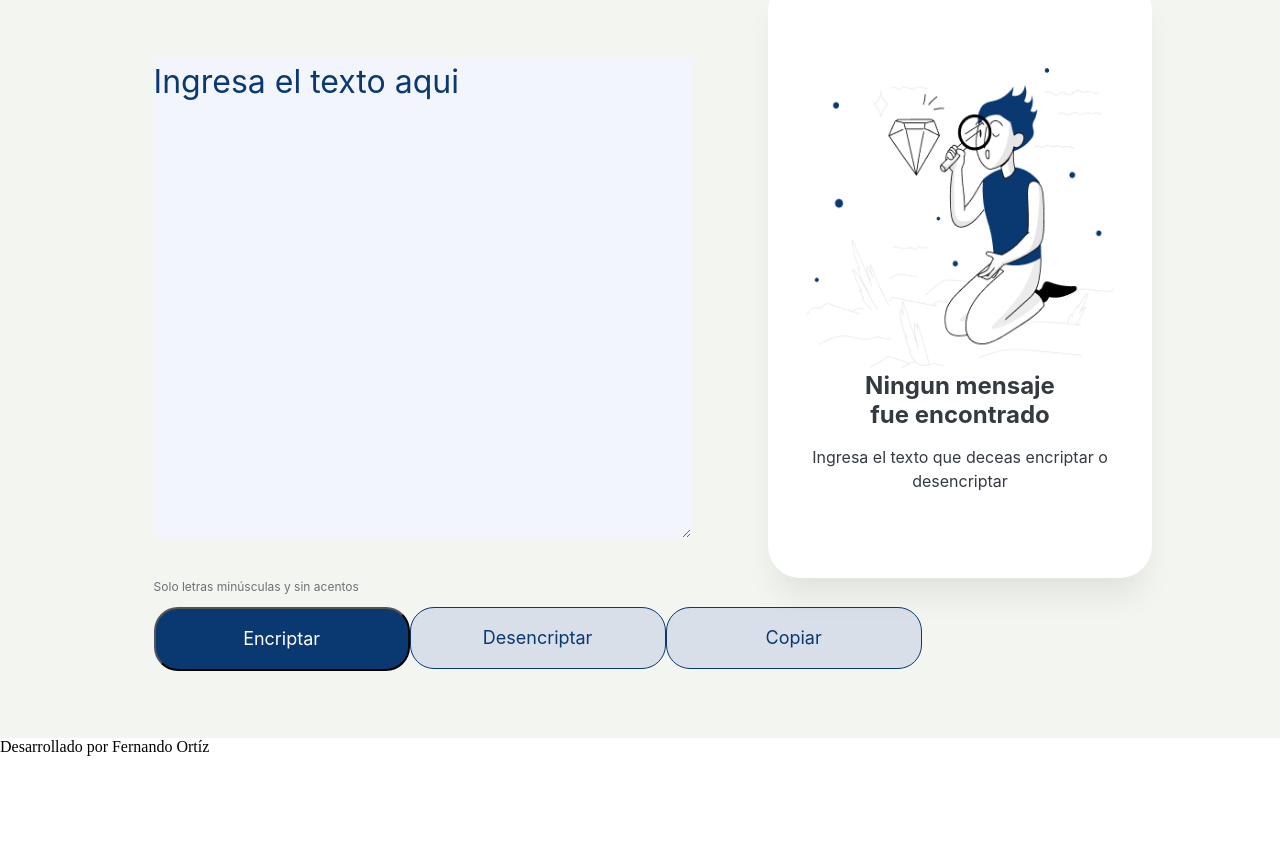
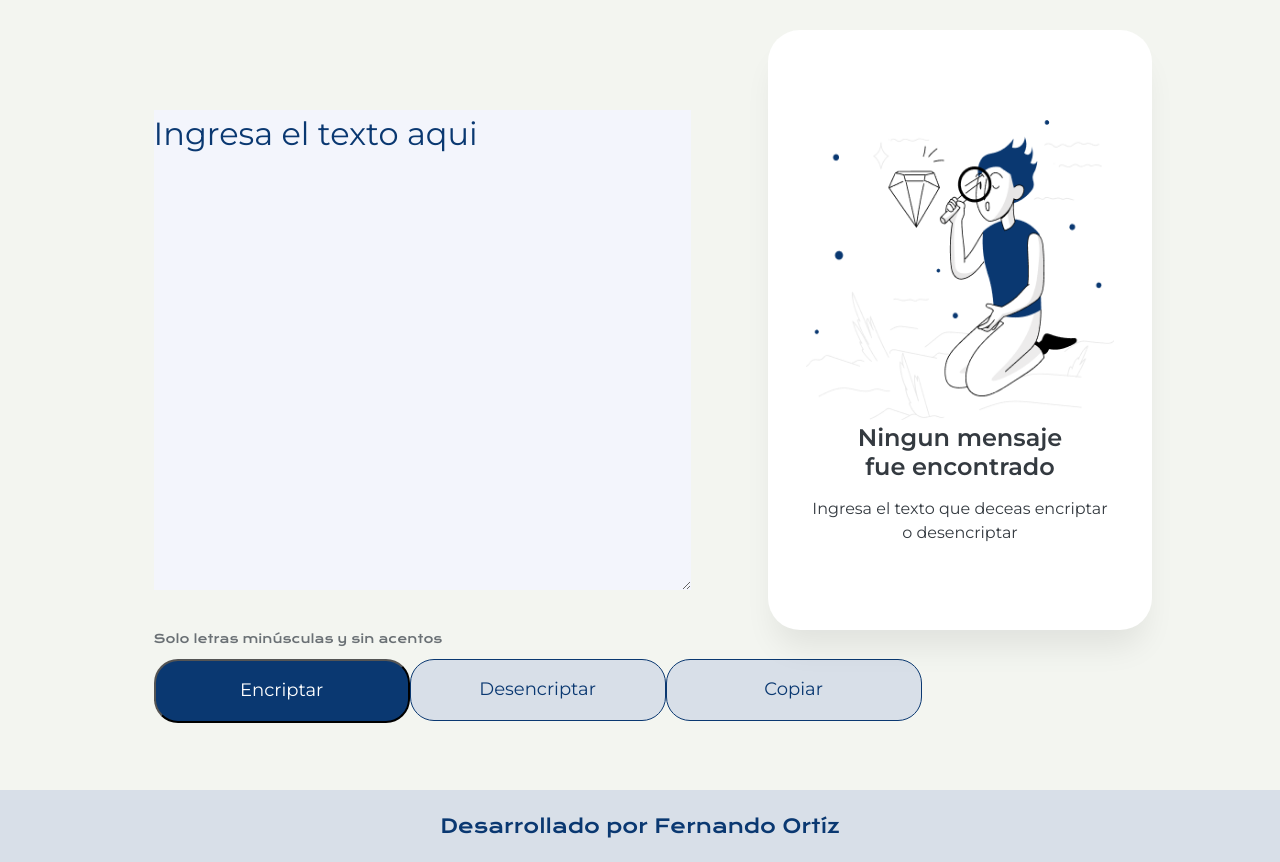
Before and after one commit to FerReggae/Encriptador-de-texto, a plain HTML site: page index.html in a window 1280 px wide. Shown: the part 62-924 px from the top of the page. Before the commit the page ends 818 px from the top, so only its background shows below. Drawn offline with nearby package versions, Linux system fonts and the light colour scheme.

Commit message:
Actializacion de olores

```diff
--- a/index.html
+++ b/index.html
@@ -7,6 +7,7 @@
     <link rel="stylesheet" href="style.css"> <!-- Hace la llamada a nuestro archivo .css -->
 </head>
     <body>
+        <header><img class="incono1" src="./Imagenes/Logo.png" alt="alura Challenge ONE Front End - Encriptado de texto"></header>
         <div class="container"> <!-- div el cuadro de texto que usaremos< -->
             <div class="encriptar"> <!-- div cuadro de texto donde escribiremos el texto -->
                 <textarea
@@ -54,7 +55,7 @@
          </div>
         </div>
         <footer class="footer"> <!-- footer es como el pie de pagina -->
-                <p>Desarrollado por Fernando Ortíz</p>
+                Desarrollado por Fernando Ortíz
         </footer>
     </body>
 <script src="index.js"></script>
--- a/index.js
+++ b/index.js
@@ -51,3 +51,10 @@ function desencriptar() {
             parrafo.textContent = "Ingresa el texto que deceas encriptar o desencriptar";
         }
 }
+
+function copiar() {
+    let texto = document.getElementById("texto").value;
+    document.getElementById("texto").disabled = false;
+    texto.select();
+
+}
--- a/style actualizacion.css
+++ /dev/null
@@ -1,150 +0,0 @@
-@import url('https://fonts.googleapis.com/css2?family=Krona+One&family=Montserrat:ital,wght@0,100..900;1,100..900&display=swap');
-
-
-:root{  /*declarando variables de raiz*/
-    --color-primario:#000000;
-    --color-secundario: #6196A6;
-    --color-terciario: #A4CE95;
-    --color-hover: #272727;
-    --color-cuarto: #0000FF;
-
-    --fuente-monserrat: "Montserrat", sans-serif;
-    --fuente-krona: "Krona One", sans-serif;
-}
-* {  /* el asterisco dice que se cambia todo el formato*/
-    padding: 0; /*distancia entre el contenido y el borde/crea el espacio o área alrededor del contenido de un elemento*/
-    margin: 0; /*margen*/
-}
-
-/*p {
-    margin: 10px;
-    border: 2px solid black;  //encerro en el cuadro el texto del parrafo//
-    padding: 5px;
- }*/
-
-body {
-    background-color: var(--color-primario); /*color de fondo*/
-    color: var(--color-secundario); /*color letras*/
-    /*height: 100vh; /*significa vew port y la h es higt de tamaño/tamño de la panatalla a utilizar*/
-    box-sizing: border-box;
-}
-
-/*strong {
-    color: aqua;
-}*/
-
-.header{
-    padding: 2% 0% 0% 15%; /*espacio arriba,derecha, abajo e izquierda*/
-}
-
-.header_menu{
-    display: flex;
-    gap: 80PX;
-}
-
-.header_menu_link{
-    font-family: var(--fuente-monserrat);
-    font-size: 1.5rem; /*1.5rem =24px/1rem = 16/ 1/24=1.5*/
-    font-weight: 600;
-    color: var(--color-terciario);
-    text-decoration: none;
-}
-
-.presentacion{
-    display: flex;
-    align-items: center;
-    padding: 6% 15%;
-    justify-content: space-between;
-    gap: 82px;
-}
-
-.presentacion__contenido{
-    width: 50%;
-    display: flex;
-    flex-direction: column;
-    gap: 40px; /*tamaño de los espacios entre filas y columnas*/
-}
-
-.presentacion_contenido_titulo{
-    font-size: 2.25rem; /*36px = 2.25rem*/
-    font-family: var(--fuente-krona);
-}
-
-.titulo-destaque{   /*con el punto al inicio lo mandamos a llamar del index*/
-    color: var(--color-terciario);
-}
-
-.presentacion_contenido_texto{
-    font-size: 1.5rem;
-    font-family: var(--fuente-monserrat);
-}
-
-.presentacion_enlaces{
-    display: flex; /*flex es un contenedor o caja de contenido/coloca los cuadros uno junto al otro*/
-    justify-content: space-between;
-    flex-direction: column; /*con COLUMN se cambio el eje a horizontal, sin el es vertical*/
-    align-items: center; /*para alinear los items*/
-    gap: 32px; /*espacio entre botones/separacion*/
-}
-
-.presentacion_enlaces_subtitulo{
-    font-family: var(--fuente-krona);
-    font-size: 1.5rem;
-    width: 400;
-}
-
-.presentacion_enlaces_link{
-    width: 50%; /*tamaño de fuente*/
-    /*background-color: #22D4FD; /*color de fuente*/
-    text-align: center;  /*centrar */
-    padding: 21.5px 0; /*el primer valor es el vertical, el segundo es horazontal*/
-    border-radius: 8px; /*para redondear el boton*/
-    font-family: var(--fuente-monserrat); /*tipo de letra*/
-    font-size: 1.5rem; /*tamaño de la letra*/
-    font-weight: 600; /*anchura de la letra*/
-    text-decoration: none; /*decoracion de texto*/
-    color: var(--color-secundario); /*color de letra*/
-    border: 2px solid var(--color-terciario); /*BORDER borde o contorno de boton/SOLID estilo de borde*/
-    display: flex; /*alineo los textos a la izquierda*/
-    justify-content: center; /*centrara los textos*/
-    gap: 10px; /*separa los iconos de las aplicaciones de sus nombres*/
-}
-
-.presentacion_enlaces_link:hover{ /*HOVER sirve para seleccionar elemento al pasar el puntero sobre ellos*/
-    background-color: var(--color-hover);
-    /*border: 2px solid var(--color-cuarto); /*Esto añadirá un borde azul alrededor del botón cuando el mouse esté sobre él*/
-}
-
-.presentacion_imagen{
-    width: 50%;
-}
-
-.footer{
-    background-color: var(--color-terciario);
-    padding: 24px;
-    color: var(--color-primario);
-    text-align: center;
-    font-family: var(--fuente-monserrat);
-    font-size: 1.5rem;
-    font-weight: 400;
-}
-
-@media (max-width: 1200px ) {  /*seleciona el tamaño del contenido de la pagina, en este caso 120px*/
-
-    .header{
-        padding: 10%;
-    }
-
-    .header_menu{
-        justify-content: center;
-    }
-
-    .presentacion{
-        flex-direction: column-reverse;
-        padding: 5%;
-    }
-
-    .presentacion__contenido{
-        width: auto; /*AUTO va a adaptarse en automatico, si es el 100% se va a adaptar al tamaña de la pantalla*/
-    }
-}
--- a/style.css
+++ b/style.css
@@ -1,13 +1,41 @@
+@import url('https://fonts.googleapis.com/css2?family=Krona+One&family=Montserrat:wght@400;600&display=swap');
+
+
+:root {
+    /* Alta de colores mas usados en los estilos*/
+    --color-primaria: #F3F5FC;
+    --color-secundaria: #0f0808;
+    --color-terciaria: #0A3871;
+    --color-cuarta: #D8DFE8;
+    --color-quinta: #ffffff;
+    --color-sexto: #f3f5f0;
+    --color-septimo: #495057;
+    --color-octavo: #343a40;
+
+    --fuente-krona: 'Krona One', sans-serif;
+    --fuente-montserrat: 'Montserrat', sans-serif;
+}
+
 *{ /*cambiaremos algo de manera universal*/
     margin: 0;
     padding: 0;
+}
+
+.footer {/*estilo footer*/
+    color:var(--color-terciaria);
+    background-color: var(--color-cuarta);
+    padding: 24px;
+    text-align: center;
+    font-family: var(--fuente-krona);
+    font-size: 1.2rem;
+    font-weight: 400;
 }
 
 .container {
     position: relative;
     width: 100vw;
     height: 100vh;
-    background: #f3f5f0;
+    background: var(--color-sexto);
 }
 
 .texto {
@@ -17,16 +45,16 @@
     left: 12%;
     top: 15%;
     border: none;
-    font-family: "Inter";
+    font-family: var(--fuente-montserrat);
     font-style: normal;
     font-weight: 400;
     font-size: 32px;
     line-height: 150%;
-    background-color: #f3f5fc;
+    background-color: var(--color-primaria);
 }
 
 .texto::placeholder {
-    color: #0a3871;
+    color: var(--color-terciaria);
 }
 
 .texto:focus,
@@ -48,12 +76,12 @@
 }
 
 .terminos p {
-    font-family: "Inter";
+    font-family: var(--fuente-krona);
     font-style: normal;
     font-weight: 400;
     font-size: 12px;
     line-height: 150%;
-    color: #495057;
+    color: var(--color-septimo);
     opacity: 0.8;
     flex: none;
     order: 1;
@@ -77,13 +105,13 @@
     padding: 2%;
     gap: 8px;
     width: 25%;
-    background-color: #0a3871;
+    background-color: var(--color-terciaria);
     border-radius: 24px;
-    font-family: "Inter";
+    font-family: var(--fuente-montserrat);
     font-size: 18px;
     line-height: 19px;
     text-align: center;
-    color: #fff;
+    color: var(--color-quinta);
 }
 
 .btn-desencriptar {
@@ -95,15 +123,15 @@
     padding: 2%;
     gap: 8%;
     width: 25%;
-    background: #d8dfe8;
-    border: 1px solid #0a3871;
+    background: var(--color-cuarta);
+    border: 1px solid var(--color-terciaria);
     border-radius: 24px;
-    font-family: "Inter";
+    font-family: var(--fuente-montserrat);
     font-weight: 400;
     font-size: 18px;
     line-height: 19px;
     text-align: center;
-    color: #0a3871;
+    color: var(--color-terciaria);
 }
 
 .btn-copiar {
@@ -115,15 +143,15 @@
     padding: 2%;
     gap: 8%;
     width: 25%;
-    background: #d8dfe8;
-    border: 1px solid #0a3871;
+    background: var(--color-cuarta);
+    border: 1px solid var(--color-terciaria);
     border-radius: 24px;
-    font-family: "Inter";
+    font-family: var(--fuente-montserrat);
     font-weight: 400;
     font-size: 18px;
     line-height: 19px;
     text-align: center;
-    color: #0a3871;
+    color: var(--color-terciaria);
     right: 90%;
 }
 
@@ -143,7 +171,7 @@
     height: 75%; /*alto*/
     left: 60%;   /*izquierda*/
     top: 5%;     /*abajo*/
-    background: #fff;
+    background: var(--color-quinta);
     box-shadow: 0px 24px 32px -8px rgb(0, 0, 0, 0.08);
     border-radius: 32px;
 }
@@ -163,24 +191,24 @@
 
 .mensaje-encriptado h2 {
     width: 60%;
-    font-family: "Inter";
+    font-family: var(--fuente-montserrat);
     font-style: normal;
     font-weight: 700;
     font-size: 24px;
     line-height: 120%;
     text-align: center;
-    color: #343a40;
+    color: var(--color-octavo);
 }
 
 .mensaje-encriptado p {   /*(accedemos al padre) ".mensaje-encriptado" (accedemso al hijo) "p" */
     width: 80%;
-    font-family: "Inter";
+    font-family: var(--fuente-montserrat);
     font-style: normal;
     font-weight: 400;
     font-size: 16px;
     line-height: 150%;
     text-align: center;
-    color: #343a40;
+    color: var(--color-octavo);
 }
 
 .encriptado img {
@@ -192,6 +220,11 @@
 
 /*responsive desing*/
 @media (max-width: 57.5em) {
+
+    .header{
+        padding: 10%;
+    }
+
     .container{
         display: flex;
         flex-direction: row;
```
